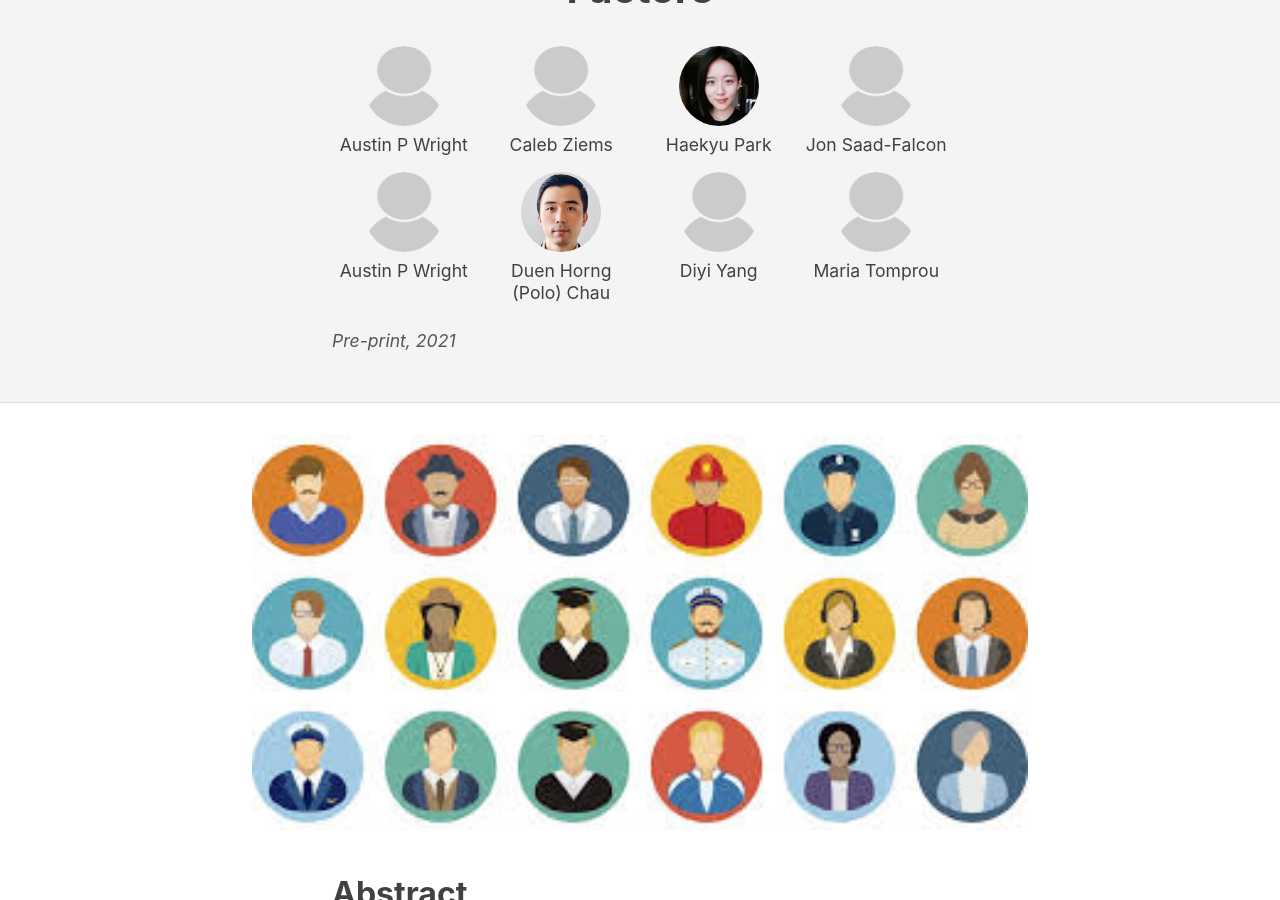
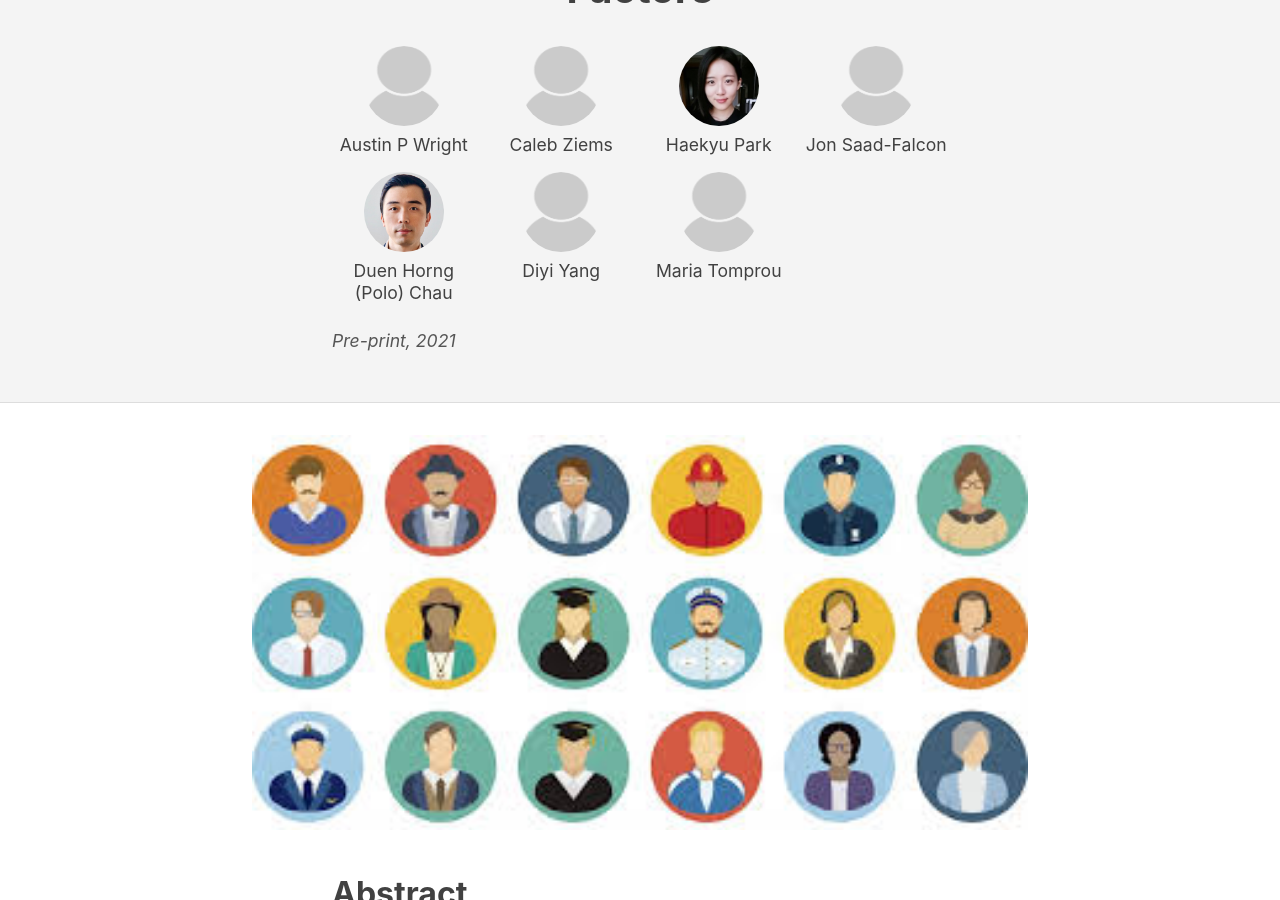
Before and after one commit to jonsaadfalcon/PersonalWebsite, a Jekyll site: the page built from _posts/papers/2021-06-15-human_capital.md, in a window 1280 px wide and 900 px high, scrolled down 300 px. Built offline with Jekyll 4.4.1, drawn with Linux system fonts in a browser that asks for light colours; nearby versions of some CDN libraries; some web fonts are replaced.

Commit message:
Update 2021-06-15-human_capital.md

```diff
--- a/_posts/papers/2021-06-15-human_capital.md
+++ b/_posts/papers/2021-06-15-human_capital.md
@@ -9,7 +9,6 @@ authors:
   - Caleb Ziems
   - Haekyu Park
   - Jon Saad-Falcon
-  - Austin P Wright
   - Duen Horng (Polo) Chau
   - Diyi Yang
   - Maria Tomprou
```
